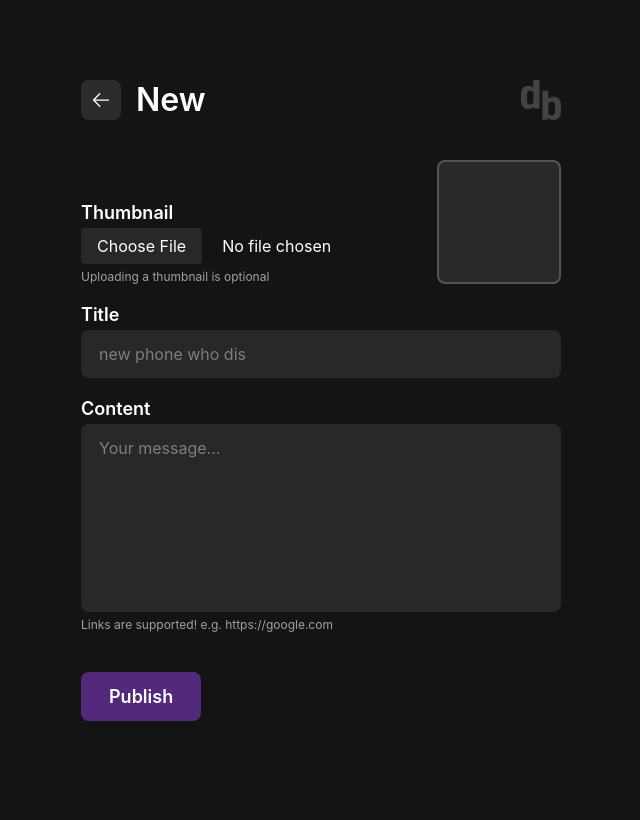
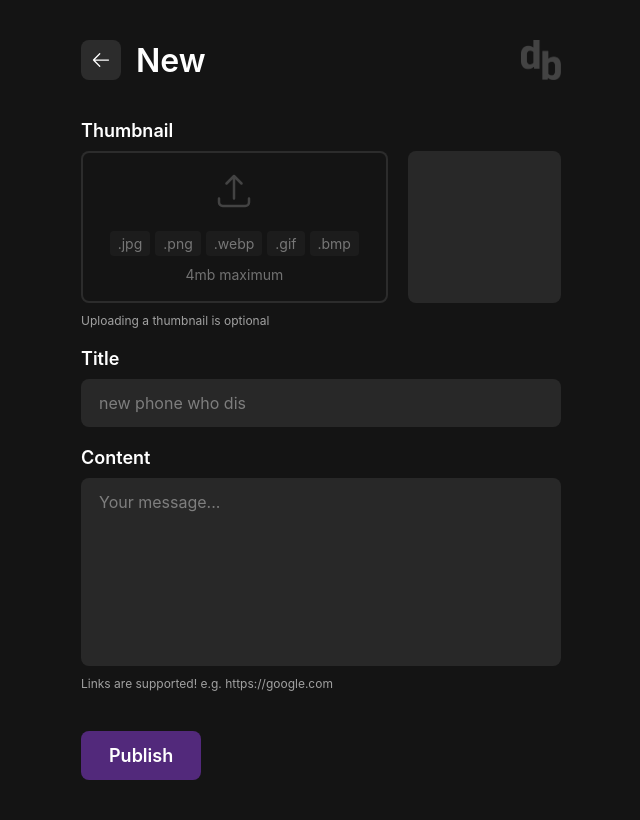
Before and after one commit to sebygreen/diboard, a PHP site: page /new-post in a window 1280 px wide. Shown: the whole page, without its empty margins (319-959 px from the left). Before the commit the page ends 721 px from the top, so only its background shows below. Run offline with PHP 8.4, Linux system fonts and the light colour scheme; the visitor is signed in with stand-in values (Sample User, id 1); some web fonts are replaced.

Commit message:
better image upload

```diff
--- a/site/edit-post.php
+++ b/site/edit-post.php
@@ -52,7 +52,6 @@ $Post = new Post($post_id);
             <button class="button" id="submit" type="submit">Update</button>
         </form>
     </div>
-    <?php require_once "inc/footer.php"; ?>
 </body>
 
 </html>
--- a/site/inc/footer.php
+++ /dev/null
@@ -1,4 +0,0 @@
-<!-- jquery -->
-<script src="https://cdnjs.cloudflare.com/ajax/libs/jquery/3.6.3/jquery.min.js"></script>
-<!-- main scripts -->
-<script src="public/scripts/main.js"></script>
--- a/site/inc/head.php
+++ b/site/inc/head.php
@@ -7,3 +7,8 @@
 <link href="https://fonts.cdnfonts.com/css/satoshi" rel="stylesheet">
 <!-- styles -->
 <link rel="stylesheet" href="public/styles/styles.css">
+<!-- jquery -->
+<script defer src="https://cdnjs.cloudflare.com/ajax/libs/jquery/3.6.3/jquery.min.js"></script>
+<!-- main scripts -->
+<script defer src="public/scripts/main.js"></script>
+<script defer src="public/scripts/index.js"></script>
--- a/site/index.php
+++ b/site/index.php
@@ -23,7 +23,6 @@ require_once "inc/config.php";
             </div>
         </section>
     </div>
-    <?php require_once "inc/footer.php"; ?>
 </body>
 
 </html>
--- a/site/login.php
+++ b/site/login.php
@@ -38,7 +38,6 @@ Page::redirectToDashboard();
             <button class="button" id="submit" type="submit">Login</button>
         </form>
     </div>
-    <?php require_once "inc/footer.php"; ?>
 </body>
 
 </html>
--- a/site/new-post.php
+++ b/site/new-post.php
@@ -25,13 +25,27 @@ Page::redirectToLogin();
                 <img src="public/assets/images/logo-white.png" alt="diboard logo" />
             </div>
             <div class="inputs">
-                <div class="preview">
-                    <div class="wrapper">
-                        <label for="thumbnail">Thumbnail</label>
-                        <input class="js-image" name="thumbnail" id="thumbnail" type="file" />
-                        <p class="tooltip">Uploading a thumbnail is optional</p>
+                <div class="input">
+                    <label for="thumbnail">Thumbnail</label>
+                    <div class="grid">
+                        <div class="dropzone">
+                            <svg xmlns="http://www.w3.org/2000/svg" fill="none" viewBox="0 0 24 24" stroke-width="1.5" stroke="currentColor">
+                              <path stroke-linecap="round" stroke-linejoin="round" d="M3 16.5v2.25A2.25 2.25 0 005.25 21h13.5A2.25 2.25 0 0021 18.75V16.5m-13.5-9L12 3m0 0l4.5 4.5M12 3v13.5" />
+                            </svg>
+                            <div class="allowed">
+                                <ul>
+                                    <li>.jpg</li>
+                                    <li>.png</li>
+                                    <li>.webp</li>
+                                    <li>.gif</li>
+                                    <li>.bmp</li>
+                                </ul>
+                                <p>4mb maximum</p>
+                            </div>
+                        </div>
+                        <div class="showcase"></div>
                     </div>
-                    <div class="showcase"></div>
+                    <p class="tooltip">Uploading a thumbnail is optional</p>
                 </div>
                 <div class="input">
                     <label for="title">Title</label>
@@ -47,7 +61,6 @@ Page::redirectToLogin();
             <button class="button" id="submit" type="submit">Publish</button>
         </form>
     </div>
-    <?php require_once "inc/footer.php"; ?>
 </body>
 
 </html>
--- /dev/null
+++ b/site/public/scripts/index.js
@@ -0,0 +1,32 @@
+const app = () => {
+    // dropzone
+    const dropzone = document.querySelector(".dropzone");
+    const active = () => {
+        console.log("active");
+        dropzone.classList.add("active");
+    };
+    const inactive = () => {
+        console.log("inactive");
+        dropzone.classList.remove("active");
+    };
+    const prevents = (e) => e.preventDefault();
+    // drag events
+    ["dragenter", "dragleave", "drop"].forEach((e) => {
+        dropzone.addEventListener(e, prevents);
+    });
+    dropzone.addEventListener("dragenter", active);
+    ["dragleave", "drop"].forEach((e) => {
+        dropzone.addEventListener(e, inactive);
+    });
+    dropzone.addEventListener("drop", handleDrop);
+};
+
+document.addEventListener("DOMContentLoaded", app);
+
+const handleDrop = (e) => {
+    const dt = e.dataTransfer;
+    const files = dt.files;
+    const fileArray = [...files];
+
+    console.log(fileArray);
+};
--- a/site/public/scripts/main.js
+++ b/site/public/scripts/main.js
@@ -1,76 +1,76 @@
 // handle image preview
-$(document).on('change', 'input.js-image', function () {
+$(document).on("change", "input.js-image", function () {
     if (this.files && this.files[0]) {
         const reader = new FileReader();
         reader.onload = function (event) {
-            $(".showcase").css('background-image', 'url(' + event.target.result + ')'); // very simple image preview
-        }
+            $(".showcase").css("background-image", "url(" + event.target.result + ")"); // very simple image preview
+        };
         reader.readAsDataURL(this.files[0]);
     }
-})
+});
 
 // edit post
-$(document).on('submit', 'form.js-edit-post', function (event) {
+$(document).on("submit", "form.js-edit-post", function (event) {
     event.preventDefault();
 
     const form = $(this);
     const error = $(".js-error", form); // error class
 
     const data = new FormData();
-    data.append('post_id', $("input[name='post_id']", form).val());
-    data.append('thumbnail', $("input[name='thumbnail']")[0].files[0]);
-    data.append('title', $("input[name='title']", form).val()); // title
-    data.append('content', $("textarea[name='content']", form).val()); // content
+    data.append("post_id", $("input[name='post_id']", form).val());
+    data.append("thumbnail", $("input[name='thumbnail']")[0].files[0]);
+    data.append("title", $("input[name='title']", form).val()); // title
+    data.append("content", $("textarea[name='content']", form).val()); // content
 
     error.hide(); // clear error on re-submit
 
-    $.ajax({ // post the register form data to the api for saving
-        type: 'POST',
-        url: '/ajax/edit-post.php',
+    $.ajax({
+        // post the register form data to the api for saving
+        type: "POST",
+        url: "/ajax/edit-post.php",
         data: data,
         processData: false,
         contentType: false,
-        dataType: 'json',
-        async: true
+        dataType: "json",
+        async: true,
     })
         .done(function (data) {
             if (data.redirect !== undefined) {
                 window.location = data.redirect;
             } else if (data.error !== undefined) {
-                error
-                    .text(data.error)
-                    .show();
+                error.text(data.error).show();
             }
         })
         .fail(function (e) {
             console.log(e);
-        })
+        });
 
     return false; // always return false
-})
+});
 
-// create post
-$(document).on('submit', 'form.js-new-post', function (event) {
+// new post
+$(document).on("submit", "form.js-new-post", function (event) {
     event.preventDefault();
 
     const form = $(this);
     const error = $(".js-error", form); // error class
 
     const data = new FormData();
-    data.append('thumbnail', $("input[name='thumbnail']")[0].files[0]); // thumbnail
-    data.append('title', $("input[name='title']", form).val()) // title
-    data.append('content', $("textarea[name='content']", form).val()) // content
+    data.append("thumbnail", $("input[name='thumbnail']")[0].files[0]); // thumbnail
+    data.append("title", $("input[name='title']", form).val()); // title
+    data.append("content", $("textarea[name='content']", form).val()); // content
 
     error.hide(); // clear errors on re-submit
 
-    $.ajax({ // post the register form data to the api for saving
-        type: 'POST',
-        url: '/ajax/new-post.php',
+    $.ajax({
+        // post the register form data to the api for saving
+        type: "POST",
+        url: "/ajax/new-post.php",
         data: data,
         processData: false,
         contentType: false,
-        dataType: 'json',
-        async: true
+        dataType: "json",
+        async: true,
     })
         .done(function (data) {
             console.log(data);
@@ -78,20 +78,18 @@ $(document).on('submit', 'form.js-new-post', function (event) {
             if (data.redirect !== undefined) {
                 window.location = data.redirect;
             } else if (data.error !== undefined) {
-                error
-                    .text(data.error)
-                    .show();
+                error.text(data.error).show();
             }
         })
         .fail(function (e) {
             console.log(e);
-        })
+        });
 
     return false; // always return false
-})
+});
 
 // login
-$(document).on('submit', 'form.js-login', function (event) {
+$(document).on("submit", "form.js-login", function (event) {
     event.preventDefault();
 
     const form = $(this);
@@ -99,70 +97,68 @@ $(document).on('submit', 'form.js-login', function (event) {
 
     const data = {
         email: $("input[name='email']", form).val(),
-        password: $("input[name='password']", form).val()
+        password: $("input[name='password']", form).val(),
     };
 
     error.hide(); // clear errors on re-submit
 
-    $.ajax({ // post the login form data to the api for saving
-        type: 'POST',
-        url: '/ajax/login.php',
+    $.ajax({
+        // post the login form data to the api for saving
+        type: "POST",
+        url: "/ajax/login.php",
         data: data,
-        dataType: 'json',
+        dataType: "json",
         async: true,
     })
-        .done(function(data) {
+        .done(function (data) {
             if (data.redirect !== undefined) {
                 window.location = data.redirect;
             } else if (data.error !== undefined) {
-                error
-                    .html(data.error)
-                    .show();
+                error.html(data.error).show();
             }
         })
         .fail(function (e) {
             console.log(e);
-        })
+        });
 
     return false;
-})
+});
 
 // register
-$(document).on('submit', 'form.js-register', function (event) {
+$(document).on("submit", "form.js-register", function (event) {
     event.preventDefault();
 
     const form = $(this);
     const error = $(".js-error", form); // error class
 
     const data = new FormData();
-    data.append('avatar', $("input[name='avatar']")[0].files[0]); // image
-    data.append('username', $("input[name='username']", form).val()) // username
-    data.append('email', $("input[name='email']", form).val()) // email
-    data.append('password', $("input[name='password']", form).val()) // password
+    data.append("avatar", $("input[name='avatar']")[0].files[0]); // image
+    data.append("username", $("input[name='username']", form).val()); // username
+    data.append("email", $("input[name='email']", form).val()); // email
+    data.append("password", $("input[name='password']", form).val()); // password
 
     error.hide(); // clear errors on re-submit
 
-    $.ajax({ // post the register form data to the api for saving
-        type: 'POST',
-        url: '/ajax/register.php',
+    $.ajax({
+        // post the register form data to the api for saving
+        type: "POST",
+        url: "/ajax/register.php",
         data: data,
         processData: false,
         contentType: false,
-        dataType: 'json',
-        async: true
+        dataType: "json",
+        async: true,
     })
         .done(function (data) {
             if (data.redirect !== undefined) {
                 window.location = data.redirect;
             } else if (data.error !== undefined) {
-                error
-                    .text(data.error)
-                    .show();
+                error.text(data.error).show();
             }
         })
         .fail(function (e) {
             console.log(e);
-        })
+        });
 
     return false;
-})
+});
--- a/site/public/styles/styles.css
+++ b/site/public/styles/styles.css
@@ -48,7 +48,8 @@ a {
     transition-duration: 200ms;
 }
 
-.button:hover {
+.button:hover,
+.button:focus {
     transform: scale(1.05);
     box-shadow: inset 0px 1px 0px 0px rgba(255, 255, 255, 0.1), 0px 5px 10px 0px rgba(0, 0, 0, 0.1);
 }
@@ -73,7 +74,8 @@ a {
     width: auto;
 }
 
-.icon:hover {
+.icon:hover,
+.icon:focus {
     transform: scale(1.05);
     box-shadow: inset 0px 1px 0px 0px rgba(255, 255, 255, 0.05), 0px 5px 10px 0px rgba(0, 0, 0, 0.1);
 }
@@ -155,37 +157,89 @@ form .titlebar img {
 }
 
 form .inputs {
-    display: flex;
-    flex-direction: column;
+    display: grid;
+    grid-template-columns: auto;
+    grid-template-rows: repeat(min-content);
     gap: 20px;
     margin-bottom: 40px;
 }
 
 form .input {
-    display: flex;
-    flex-direction: column;
+    display: grid;
+    grid-template-columns: repeat(min-content);
+    gap: 10px;
 }
 
-form .preview {
-    display: flex;
-    justify-content: space-between;
+form .input .grid {
+    display: grid;
+    grid-template-columns: 2fr 1fr;
+    gap: 20px;
 }
 
-form .preview .wrapper {
+form .input .grid .dropzone {
+    padding: 20px;
     display: flex;
+    justify-content: center;
+    align-items: center;
     flex-direction: column;
-    justify-content: flex-end;
+    gap: 20px;
+    border-radius: 8px;
+    box-shadow: inset 0px 0px 0px 2px rgba(255, 255, 255, 0.1);
+    transition-duration: 200ms;
+    cursor: pointer;
 }
 
-form .preview .showcase {
-    height: 120px;
-    width: 120px;
+form .input .grid .dropzone.active,
+form .input .grid .dropzone:hover {
+    box-shadow: inset 0px 0px 0px 2px rgba(255, 255, 255, 0.2);
+    transform: scale(1.02);
+}
+
+form .input .grid .dropzone svg {
+    height: 40px;
+    color: rgba(255, 255, 255, 0.2);
+    transition-duration: 200ms;
+}
+
+form .input .grid .dropzone * {
+    pointer-events: none;
+}
+
+form .input .grid .dropzone.active svg,
+form .input .grid .dropzone:hover svg {
+    color: rgba(255, 255, 255, 0.4);
+}
+
+form .input .grid .dropzone .allowed {
+    text-align: center;
+    font-size: 14px;
+    font-weight: 400;
+    color: rgba(255, 255, 255, 0.4);
+}
+
+form .input .grid .dropzone .allowed ul {
+    list-style: none;
+    display: flex;
+    gap: 5px;
+}
+
+form .input .grid .dropzone .allowed ul li {
+    padding: 4px 8px;
+    border-radius: 4px;
+    background-color: rgba(40, 40, 40, 0.4);
+}
+
+form .input .grid .dropzone .allowed p {
+    margin-top: 10px;
+}
+
+form .input .grid .showcase {
+    background-color: rgba(40, 40, 40, 1);
+    color: rgba(255, 255, 255, 1);
+    border-radius: 8px;
     background-repeat: no-repeat;
     background-size: contain;
     background-position: center;
-    border-radius: 8px;
-    background-color: #292929;
-    border: 2px solid rgba(255, 255, 255, 0.2);
 }
 
 form input[type="file"] {
@@ -206,7 +260,6 @@ form label {
     font-weight: 600;
     font-size: 18px;
     color: rgba(255, 255, 255, 1);
-    margin: 0 0 5px 0;
 }
 
 form .input input,
@@ -228,7 +281,7 @@ form .input textarea::placeholder {
 
 form .input input:focus,
 form .input textarea:focus {
-    transform: scale(1.01);
+    transform: scale(1.02);
     box-shadow: inset 0px 1px 0px 0px rgba(255, 255, 255, 0.05), 0px 5px 10px 0px rgba(0, 0, 0, 0.1);
 }
 
@@ -245,7 +298,6 @@ form .error {
 form .tooltip {
     font-size: 12px;
     color: rgba(255, 255, 255, 0.6);
-    margin: 5px 0 0 0;
 }
 
 /* dashboard */
@@ -435,15 +487,15 @@ form .tooltip {
     margin: 15px 0 0 0;
 }
 
-#members .participant {
+#members .user {
     display: flex;
 }
 
-#members .participant:not(:last-child) {
+#members .user:not(:last-child) {
     margin: 0 0 15px 0;
 }
 
-#members .participant .avatar {
+#members .user .avatar {
     height: 45px;
     width: 45px;
     border-radius: 50%;
@@ -451,19 +503,19 @@ form .tooltip {
     margin: 0 10px 0 0;
 }
 
-#members .participant .text {
+#members .user .text {
     display: flex;
     flex-direction: column;
     justify-content: center;
 }
 
-#members .participant .text p {
+#members .user .text p {
     font-size: 12px;
     color: rgba(255, 255, 255, 0.6);
     min-width: 80px;
 }
 
-#members .participant .text h5 {
+#members .user .text h5 {
     font-size: 18px;
     font-weight: 600;
     color: rgba(255, 255, 255, 1);
--- a/site/register.php
+++ b/site/register.php
@@ -49,7 +49,6 @@ Page::redirectToDashboard();
             <button class="button" id="submit" type="submit">Sign Up</button>
         </form>
     </div>
-    <?php require_once "inc/footer.php"; ?>
 </body>
 
 </html>
```
Also changed, not shown: site/dashboard.php (+20 -23 lines).
